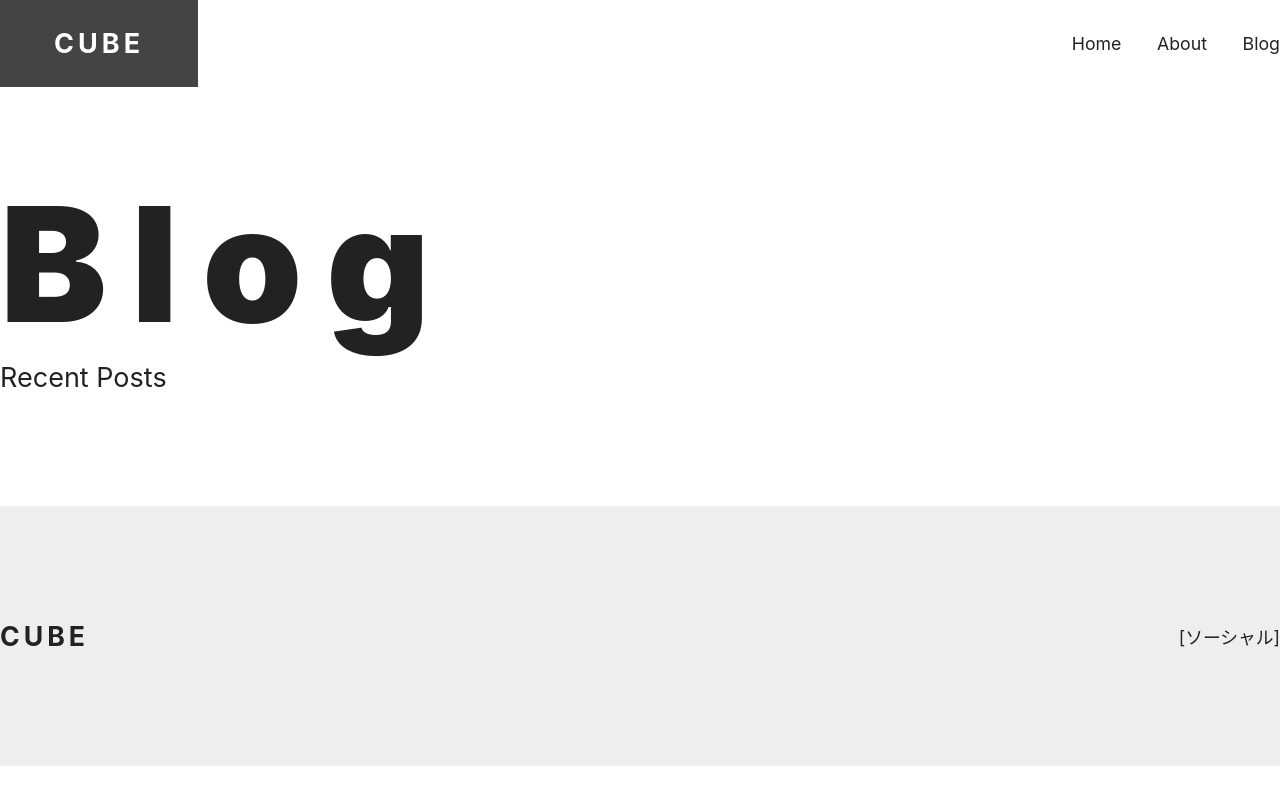
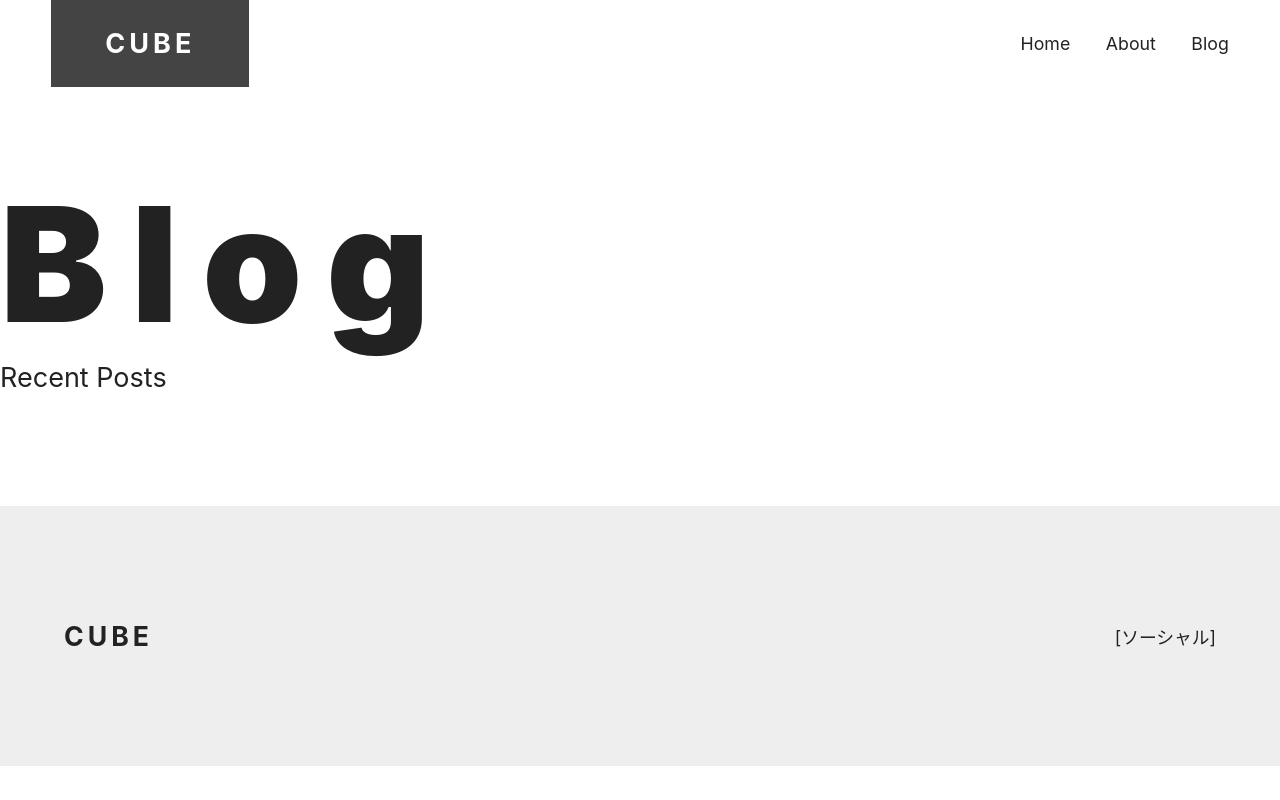
Before and after one commit to itc-23032/blog, a Next.js app: page /blog in a window 1280 px wide. Built offline with nearby package versions, Linux system fonts and the light colour scheme.

Commit message:
4.5 header,footer

```diff
--- /dev/null
+++ b/components/container.js
@@ -0,0 +1,6 @@
+import styles from 'styles/container.module.css'
+
+const Container = ({ children, large = false }) => {
+  return <div className={large ? styles.large : styles.default}>{children}</div>
+}
+export default Container
--- a/components/footer.js
+++ b/components/footer.js
@@ -1,12 +1,15 @@
+import Container from 'components/container'
 import Logo from 'components/logo'
 import styles from 'styles/footer.module.css'
 const Footer = () => {
   return (
     <footer className={styles.wrapper}>
-      <div className={styles.flexContainer}>
-        <Logo />
-        [ソーシャル]
-      </div>
+      <Container>
+        <div className={styles.flexContainer}>
+          <Logo />
+          [ソーシャル]
+        </div>
+      </Container>
     </footer>
   )
 }
--- a/components/header.js
+++ b/components/header.js
@@ -1,3 +1,4 @@
+import Container from 'components/container'
 import Logo from 'components/logo'
 import Nav from 'components/nav'
 import styles from 'styles/header.module.css'
@@ -5,10 +6,12 @@ import styles from 'styles/header.module.css'
 const Header = () => {
   return (
     <header>
-      <div className={styles.flexContainer}>
-        <Logo boxOn />
-        <Nav />
-      </div>
+      <Container large>
+        <div className={styles.flexContainer}>
+          <Logo boxOn />
+          <Nav />
+        </div>
+      </Container>
     </header>
   )
 }
```
